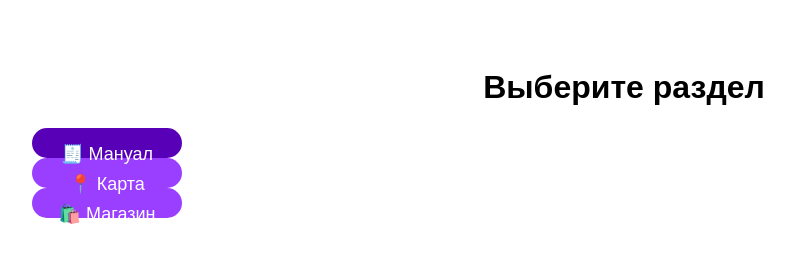
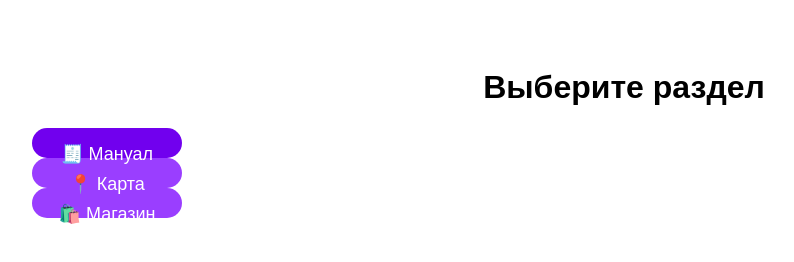
Before and after one commit to mindshare-kz/telegram-miniapp-menu, a plain HTML site: page index.html in a window 1280 px wide. In both pictures the pointer is over the button "🧾 Мануал". Shown: the whole page, without its empty margins (16-810 px from the left). Drawn offline with Linux system fonts and the light colour scheme.

Commit message:
Update index.html

```diff
--- a/index.html
+++ b/index.html
@@ -14,7 +14,7 @@ body {
 button {
   display: block;
   width: 150px;
-  height: 20px;
+  height: 30px;
   margin: 20x auto;
   padding: 15px 25px;
   font-size: 18px;
@@ -25,7 +25,7 @@ button {
   cursor: pointer;
 }
 button:hover {
-  background-color: #5800B8;
+  background-color: #7100EE;
 }
 </style>
 </head>
```
